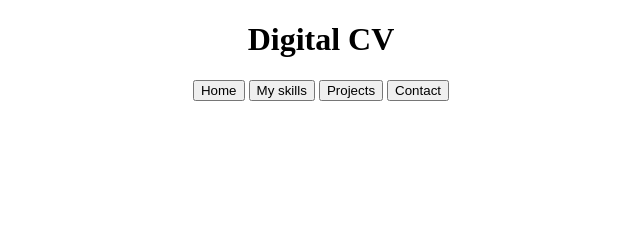
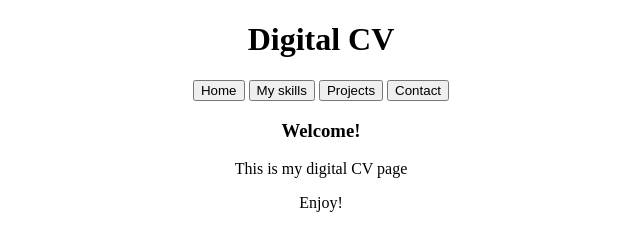
Before and after one commit to Point-SimoSiren/CV-javascript, a plain HTML site: page index.html in a window 1280 px wide. Shown: the whole page, without its empty margins (319-959 px from the left). Drawn offline with Linux system fonts and the light colour scheme.

Commit message:
home call

```diff
--- a/index.html
+++ b/index.html
@@ -44,6 +44,9 @@
         }
 //--------------------------------------------------------
 
+        // Kun sivu latautuu kutsutaan home funktiota että saa alkusivun näkyviin
+        home()
+
     </script>
 </body>
 </html>
```
